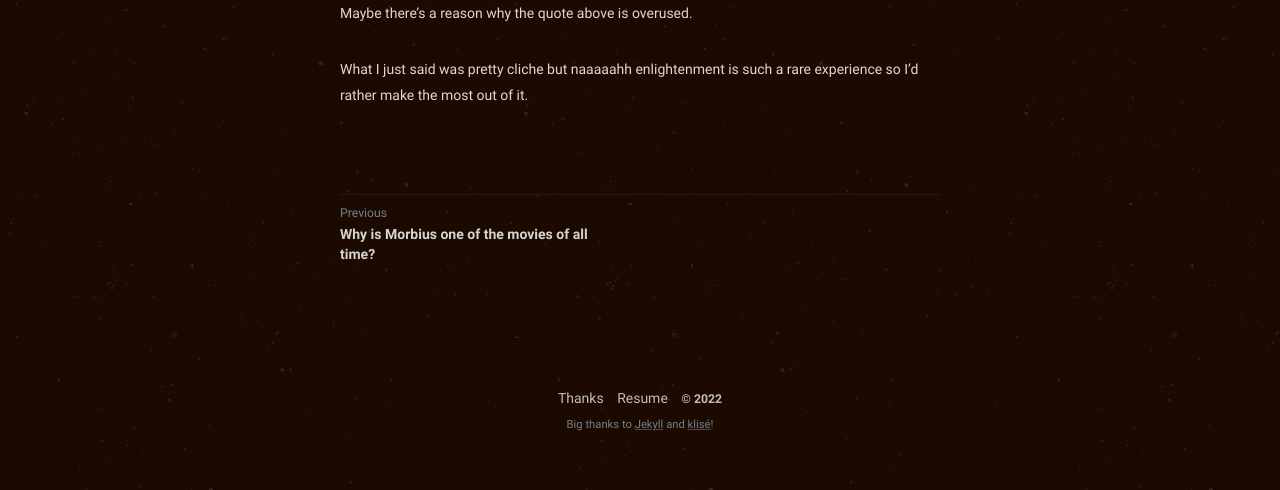
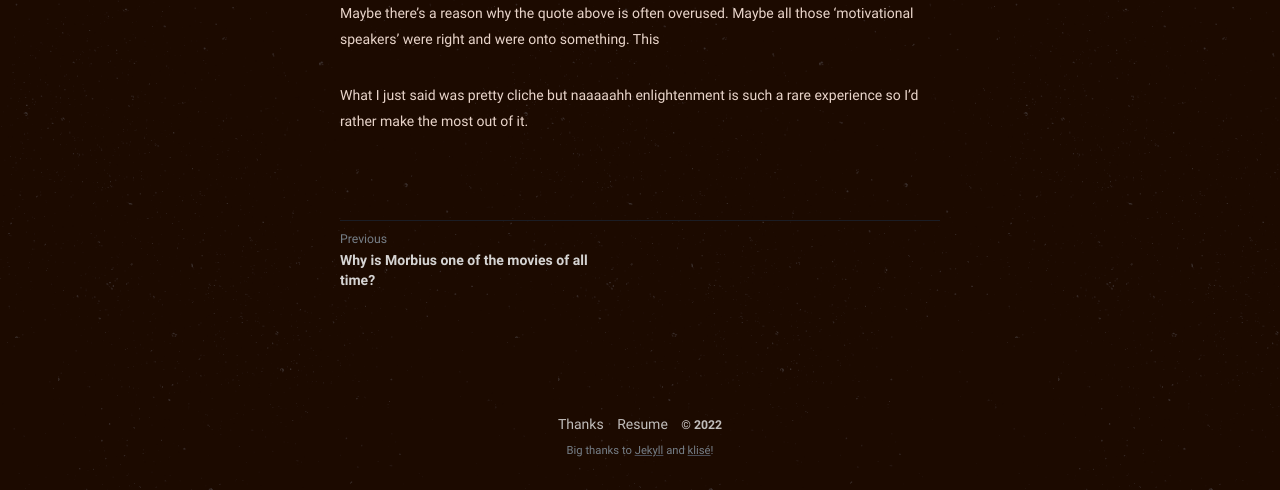
Before and after one commit to philippines69/carlcastroarchives, a Jekyll site: the page built from _posts/2022-07-12-the-thing-people-take-for-granted-the-most.md, in a window 1280 px wide and 900 px high, scrolled down 1194 px, cut to the strip 410-900 px from the top of the window. Built offline with Jekyll 4.4.1, drawn with Linux system fonts in a browser that asks for light colours; before the commit the page ends 2068 px from its top, so only the background shows below that.

Commit message:
Update from Forestry.io philippines69 updated _posts/2022-07-12-the-thing-people-take-for-granted-the-most.md

```diff
--- a/_posts/2022-07-12-the-thing-people-take-for-granted-the-most.md
+++ b/_posts/2022-07-12-the-thing-people-take-for-granted-the-most.md
@@ -20,6 +20,6 @@ Life's so fragile. In one moment something might happen that would fuck up every
 
 <figure><img src="https://cdn.discordapp.com/attachments/993410728088305734/996463792986804304/Minimalist_Simple_Motivational_Quote_Instagram_Post.jpg" alt="Overused" style="width:600px;"> <figcaption>A motivational quote that's quite overused</figcaption> </figure>
 
-Maybe there's a reason why the quote above is overused.
+Maybe there's a reason why the quote above is often overused. Maybe all those 'motivational speakers' were right and were onto something. This
 
 What I just said was pretty cliche but naaaaahh enlightenment is such a rare experience so I'd rather make the most out of it.
```
